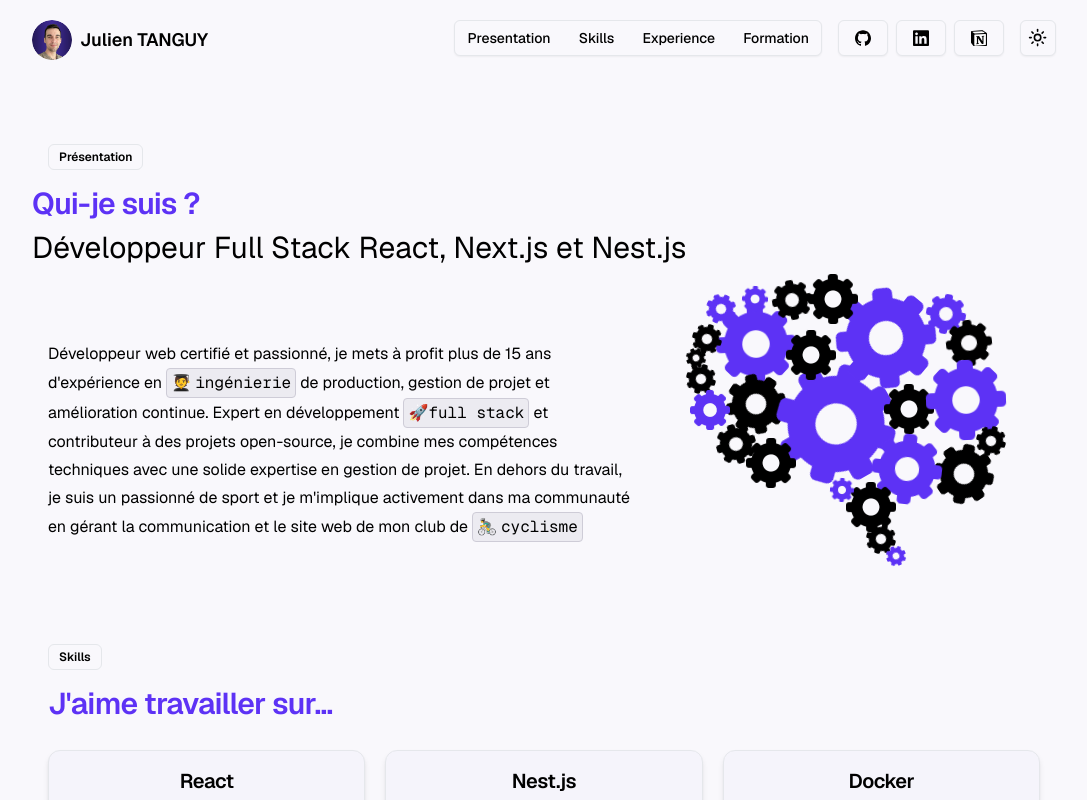
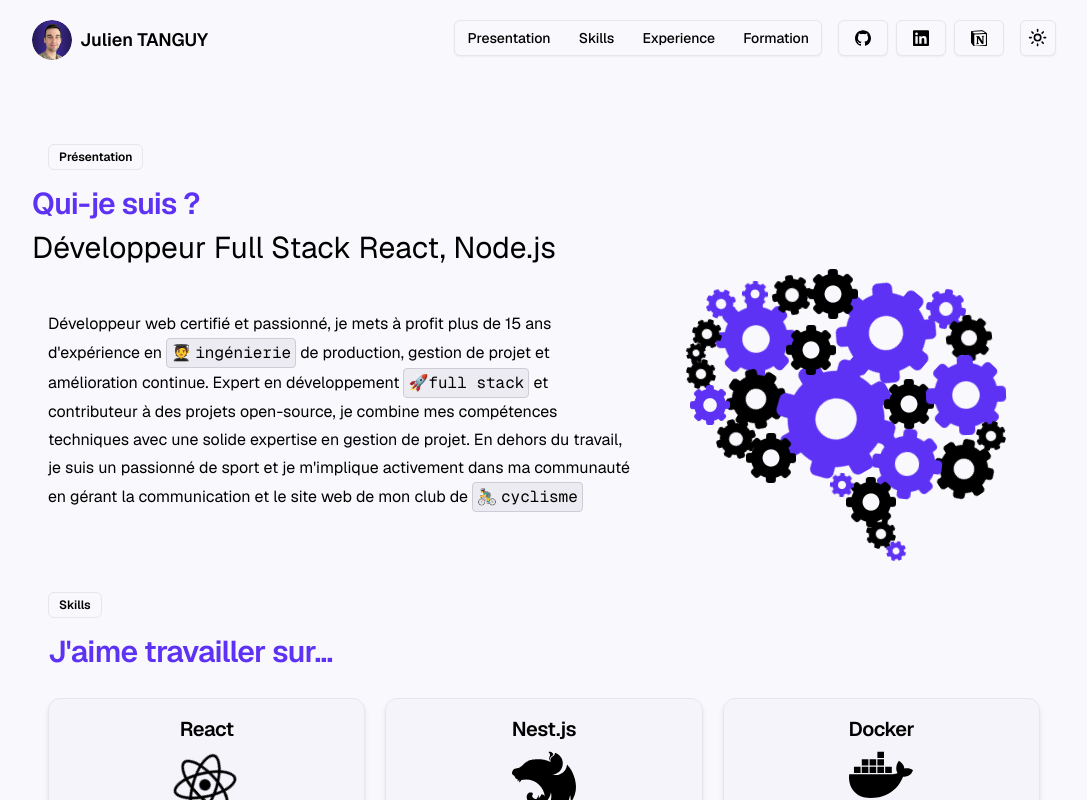
Before and after one commit to tanguyjulien56/Portfolio, a Next.js app: page / in a window 1280 px wide. Shown: the top 800 px of the page, without its empty margins (96-1183 px from the left). Built offline with nearby package versions, Linux system fonts and the light colour scheme; a web font is replaced by a local one.

Commit message:
adjust hero

```diff
--- a/src/components/BrainWithGears.tsx
+++ b/src/components/BrainWithGears.tsx
@@ -5,7 +5,7 @@
 
 export default function BrainWithGears() {
   return (
-    <div className="w-[320px] h-[290px] relative">
+    <div className="w-[320px] h-[240px] relative">
       <div className="relative w-[200px] h-[200px]">
         {gears.map((gear, index) => {
           // eslint-disable-next-line react-hooks/rules-of-hooks
--- a/src/components/Hero.tsx
+++ b/src/components/Hero.tsx
@@ -20,8 +20,8 @@
       <h2 className="scroll-m-20 pb-2 text-3xl font-semibold tracking-tight first:mt-0 text-primary">
         Qui-je suis ?
       </h2>
-      <h3 className="text-3xl font-caption pb-2">
-        Développeur Full Stack React, Next.js et Nest.js
+      <h3 className="text-3xl font-caption pb-6 lg:p-0">
+        Développeur Full Stack React, Node.js
       </h3>
       <Section className="flex max-md:flex-col-reverse gap-5 items-center">
         <div className="flex-[3] flex flex-col gap-5">
```
